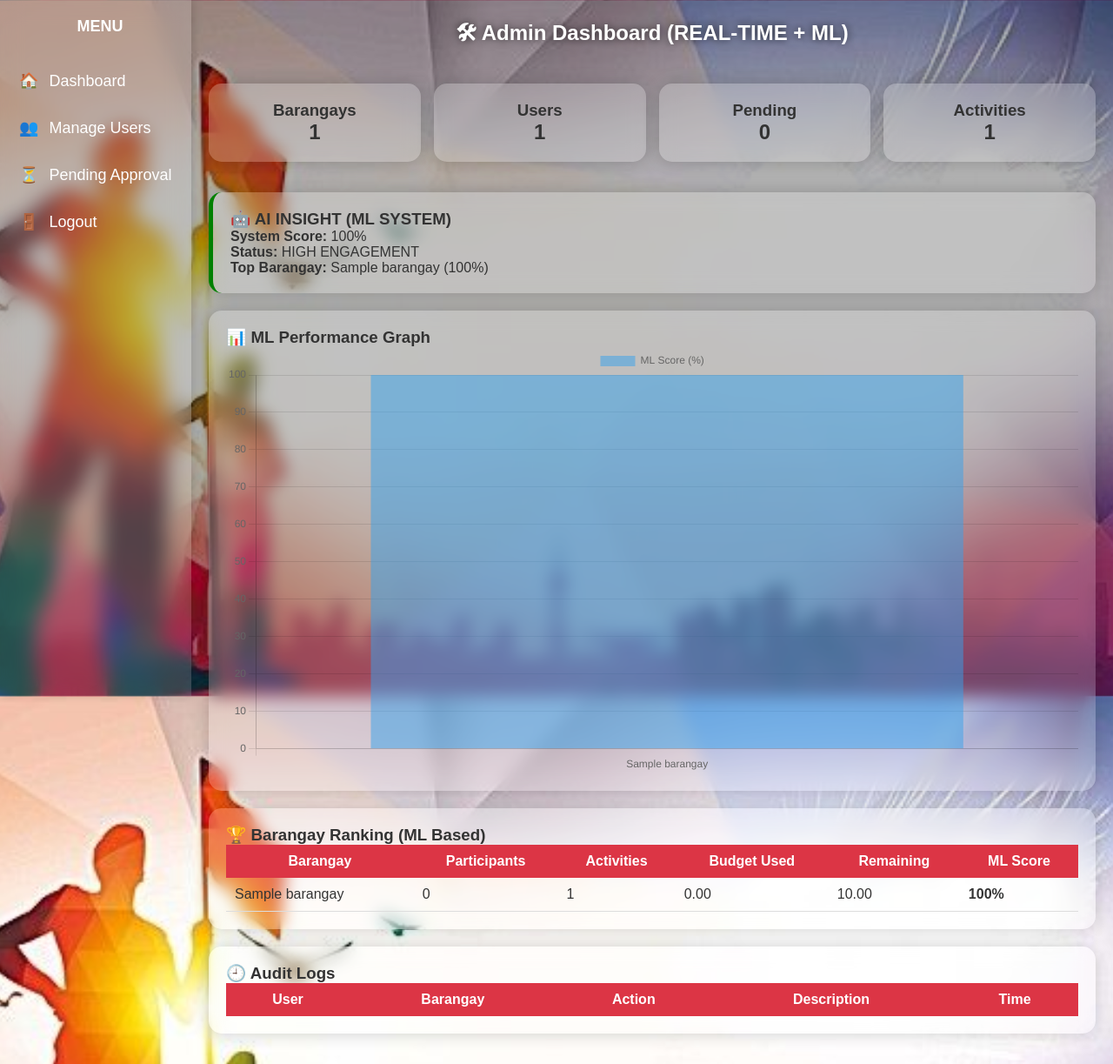
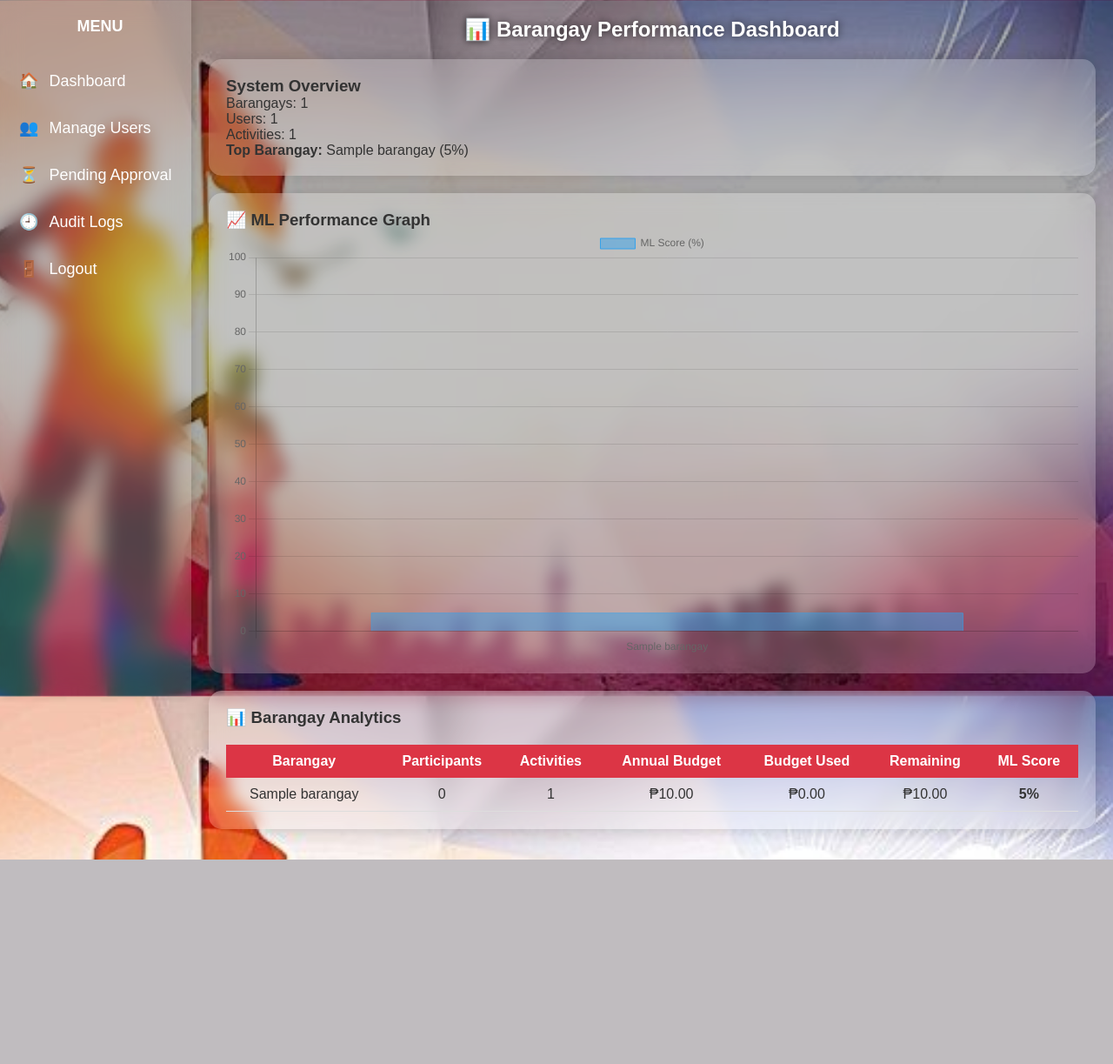
Before and after one commit to dashyd554-commits/skfinal-system, a PHP site: page /admin/admin_dashboard.php in a window 1280 px wide. Shown: the whole page at 87% size. After the commit the page ends 988 px from the top, so only its background shows below. Run offline with PHP 8.4, Linux system fonts and the light colour scheme; the visitor is signed in with stand-in values (Sample User, id 1); tables that the repository leaves empty or names only in its code hold one stand-in row (values such as "Sample post"); data that the repository does not hold is empty; some libraries are stand-ins or nearby versions.

Commit message:
Added admin audit log page and dashboard improvements

```diff
--- a/admin/admin_dashboard.php
+++ b/admin/admin_dashboard.php
@@ -7,97 +7,71 @@ if (!isset($_SESSION['admin'])) {
     exit();
 }
 
-/* ================= SAFE COUNT ================= */
+/* ================= KPI COUNTS ================= */
 function getCount($conn, $sql) {
     $stmt = $conn->prepare($sql);
     $stmt->execute();
     return $stmt->fetch(PDO::FETCH_ASSOC)['total'] ?? 0;
 }
 
-/* ================= KPI ================= */
 $totalUsers = getCount($conn, "SELECT COUNT(*) AS total FROM users");
-$pendingUsers = getCount($conn, "SELECT COUNT(*) AS total FROM users WHERE status='pending'");
 $totalBarangays = getCount($conn, "SELECT COUNT(*) AS total FROM barangays");
 $totalActivities = getCount($conn, "SELECT COUNT(*) AS total FROM activities");
-$totalParticipants = getCount($conn, "SELECT COALESCE(SUM(participants),0) AS total FROM activities");
 
-/* ================= PERFORMANCE DATASET ================= */
+/* ================= MAIN DATA QUERY ================= */
 $stmt = $conn->prepare("
     SELECT
-        b.id AS barangay_id,
+        b.id,
         b.barangay_name,
 
-        COALESCE(SUM(a.participants),0) AS total_participants,
-        COALESCE(SUM(a.allocated_budget),0) AS spent_budget,
-        COUNT(a.id) AS total_activities,
+        COALESCE(SUM(a.participants),0) AS participants,
+        COUNT(a.id) AS activities,
 
         COALESCE(bu.total_amount,0) AS annual_budget,
-        (COALESCE(bu.total_amount,0) - COALESCE(SUM(a.allocated_budget),0)) AS remaining_budget,
+        COALESCE(SUM(a.allocated_budget),0) AS budget_used,
 
-        COALESCE(AVG(a.evaluation_score),0) AS avg_score
+        (COALESCE(bu.total_amount,0) - COALESCE(SUM(a.allocated_budget),0)) AS remaining
 
     FROM barangays b
     LEFT JOIN activities a ON b.id = a.barangay_id
     LEFT JOIN budgets bu ON bu.barangay_id = b.id
 
     GROUP BY b.id, b.barangay_name, bu.total_amount
+    ORDER BY b.barangay_name
 ");
 $stmt->execute();
-$barangayStats = $stmt->fetchAll(PDO::FETCH_ASSOC);
+$data = $stmt->fetchAll(PDO::FETCH_ASSOC);
 
-/* ================= ML SCORE FUNCTION ================= */
-function computeML($d) {
-    $participants = $d['total_participants'];
-    $budgetUsed = $d['spent_budget'];
-    $budgetTotal = $d['annual_budget'] ?: 1;
-    $avgScore = $d['avg_score'];
+/* ================= ML FUNCTION ================= */
+function mlScore($d) {
+
+    $participants = $d['participants'];
+    $activities = $d['activities'];
+    $budgetUsed = $d['budget_used'];
+    $budget = $d['annual_budget'] ?: 1;
 
     $efficiency = ($budgetUsed > 0) ? ($participants / $budgetUsed) : 0;
-    $budgetUsage = $budgetUsed / $budgetTotal;
+    $budgetRatio = $budgetUsed / $budget;
 
-    $score = ($efficiency * 40) + ($avgScore * 30) + ($budgetUsage * 30);
+    $score = (
+        ($efficiency * 40) +
+        ($activities * 5) +
+        ($budgetRatio * 55)
+    );
 
     return min(100, round($score, 2));
 }
 
-/* ================= APPLY ML SCORE ================= */
-foreach ($barangayStats as $i => $b) {
-    $barangayStats[$i]['ml_score'] = computeML($b);
+/* ================= APPLY ML ================= */
+foreach ($data as $i => $d) {
+    $data[$i]['ml'] = mlScore($d);
 }
 
-/* ================= SORT BY ML ================= */
-usort($barangayStats, fn($a, $b) => $b['ml_score'] <=> $a['ml_score']);
+/* ================= SORT ================= */
+usort($data, fn($a,$b) => $b['ml'] <=> $a['ml']);
 
-$topBarangay = $barangayStats[0]['barangay_name'] ?? "N/A";
-$topScore = $barangayStats[0]['ml_score'] ?? 0;
-
-/* ================= ML STATUS ================= */
-$avgML = count($barangayStats) > 0
-    ? array_sum(array_column($barangayStats, 'ml_score')) / count($barangayStats)
-    : 0;
-
-$mlScore = round($avgML, 2);
-
-if ($mlScore >= 70) {
-    $mlStatus = "HIGH ENGAGEMENT";
-    $mlColor = "green";
-} elseif ($mlScore >= 40) {
-    $mlStatus = "MODERATE ENGAGEMENT";
-    $mlColor = "orange";
-} else {
-    $mlStatus = "LOW ENGAGEMENT";
-    $mlColor = "red";
-}
-
-/* ================= AUDIT LOGS ================= */
-$stmt = $conn->prepare("
-    SELECT username, barangay_name, action_type, description, action_time
-    FROM audit_logs
-    ORDER BY action_time DESC
-    LIMIT 5
-");
-$stmt->execute();
-$auditLogs = $stmt->fetchAll(PDO::FETCH_ASSOC);
+$topBarangay = $data[0]['barangay_name'] ?? "N/A";
+$topScore = $data[0]['ml'] ?? 0;
 ?>
 
 <!DOCTYPE html>
@@ -107,35 +81,32 @@ $auditLogs = $stmt->fetchAll(PDO::FETCH_ASSOC);
 
 <link rel="stylesheet" href="../assets/style.css">
 <link rel="stylesheet" href="../assets/sbstyle.css">
+
+<!-- ✅ CHART.JS -->
 <script src="https://cdn.jsdelivr.net/npm/chart.js"></script>
 
 <style>
-.grid {
-    display:grid;
-    grid-template-columns:repeat(4,1fr);
-    gap:15px;
+table {
+    width: 100%;
+    border-collapse: collapse;
+    margin-top: 20px;
 }
-.card {
-    padding:20px;
-    text-align:center;
+
+th {
+    background: #dc3545;
+    color: white;
+    padding: 10px;
 }
-table {
-    width:100%;
-    border-collapse:collapse;
+
+td {
+    padding: 10px;
+    border-bottom: 1px solid #ddd;
+    text-align: center;
 }
-th {
-    background:#dc3545;
-    color:white;
-    padding:10px;
-}
-td {
-    padding:10px;
-    border-bottom:1px solid #ddd;
-}
-.ml-box {
-    padding:20px;
-    border-left:5px solid;
-    margin-top:20px;
+
+.glass {
+    padding: 20px;
+    margin-top: 20px;
 }
 </style>
 </head>
@@ -147,106 +118,61 @@ td {
 <div class="main">
 
     <div class="header">
-        <h2>🛠 Admin Dashboard (REAL-TIME + ML)</h2>
+        <h2>📊 Barangay Performance Dashboard</h2>
     </div>
 
     <!-- KPI -->
-    <div class="grid">
-
-        <div class="glass card">
-            <h3>Barangays</h3>
-            <h2><?= $totalBarangays ?></h2>
-        </div>
-
-        <div class="glass card">
-            <h3>Users</h3>
-            <h2><?= $totalUsers ?></h2>
-        </div>
-
-        <div class="glass card">
-            <h3>Pending</h3>
-            <h2><?= $pendingUsers ?></h2>
-        </div>
-
-        <div class="glass card">
-            <h3>Activities</h3>
-            <h2><?= $totalActivities ?></h2>
-        </div>
-
-    </div>
-
-    <!-- ML PANEL -->
-    <div class="glass ml-box" style="border-color:<?= $mlColor ?>;">
-        <h3>🤖 AI INSIGHT (ML SYSTEM)</h3>
-        <p><b>System Score:</b> <?= $mlScore ?>%</p>
-        <p><b>Status:</b> <?= $mlStatus ?></p>
+    <div class="glass">
+        <h3>System Overview</h3>
+        <p>Barangays: <?= $totalBarangays ?></p>
+        <p>Users: <?= $totalUsers ?></p>
+        <p>Activities: <?= $totalActivities ?></p>
         <p><b>Top Barangay:</b> <?= $topBarangay ?> (<?= $topScore ?>%)</p>
     </div>
 
-    <!-- CHART -->
-    <div class="glass" style="margin-top:20px;padding:20px;">
-        <h3>📊 ML Performance Graph</h3>
+    <!-- 📈 GRAPH (RESTORED) -->
+    <div class="glass">
+        <h3>📈 ML Performance Graph</h3>
         <canvas id="mlChart"></canvas>
     </div>
 
-    <!-- BARANGAY TABLE -->
-    <div class="glass" style="margin-top:20px;padding:20px;">
-        <h3>🏆 Barangay Ranking (ML Based)</h3>
+    <!-- TABLE -->
+    <div class="glass">
+
+        <h3>📊 Barangay Analytics</h3>
 
         <table>
             <tr>
                 <th>Barangay</th>
                 <th>Participants</th>
                 <th>Activities</th>
+                <th>Annual Budget</th>
                 <th>Budget Used</th>
                 <th>Remaining</th>
                 <th>ML Score</th>
             </tr>
 
-            <?php foreach($barangayStats as $b){ ?>
+            <?php foreach($data as $d){ ?>
             <tr>
-                <td><?= htmlspecialchars($b['barangay_name']) ?></td>
-                <td><?= $b['total_participants'] ?></td>
-                <td><?= $b['total_activities'] ?></td>
-                <td><?= number_format($b['spent_budget'],2) ?></td>
-                <td><?= number_format($b['remaining_budget'],2) ?></td>
-                <td><b><?= $b['ml_score'] ?>%</b></td>
+                <td><?= htmlspecialchars($d['barangay_name']) ?></td>
+                <td><?= $d['participants'] ?></td>
+                <td><?= $d['activities'] ?></td>
+                <td>₱<?= number_format($d['annual_budget'],2) ?></td>
+                <td>₱<?= number_format($d['budget_used'],2) ?></td>
+                <td>₱<?= number_format($d['remaining'],2) ?></td>
+                <td><b><?= $d['ml'] ?>%</b></td>
             </tr>
             <?php } ?>
 
         </table>
     </div>
 
-    <!-- AUDIT LOG -->
-    <div class="glass" style="margin-top:20px;padding:20px;">
-        <h3>🕘 Audit Logs</h3>
-
-        <table>
-            <tr>
-                <th>User</th>
-                <th>Barangay</th>
-                <th>Action</th>
-                <th>Description</th>
-                <th>Time</th>
-            </tr>
-
-            <?php foreach($auditLogs as $log){ ?>
-            <tr>
-                <td><?= htmlspecialchars($log['username'] ?? 'system') ?></td>
-                <td><?= htmlspecialchars($log['barangay_name'] ?? 'N/A') ?></td>
-                <td><?= htmlspecialchars($log['action_type']) ?></td>
-                <td><?= htmlspecialchars($log['description']) ?></td>
-                <td><?= $log['action_time'] ?></td>
-            </tr>
-            <?php } ?>
-        </table>
-    </div>
-
 </div>
 
+<!-- 📊 GRAPH SCRIPT -->
 <script>
-const labels = <?= json_encode(array_column($barangayStats, 'barangay_name')) ?>;
-const data = <?= json_encode(array_column($barangayStats, 'ml_score')) ?>;
+const labels = <?= json_encode(array_column($data, 'barangay_name')) ?>;
+const scores = <?= json_encode(array_column($data, 'ml')) ?>;
 
 new Chart(document.getElementById('mlChart'), {
     type: 'bar',
@@ -254,7 +180,8 @@ new Chart(document.getElementById('mlChart'), {
         labels: labels,
         datasets: [{
             label: 'ML Score (%)',
-            data: data
+            data: scores,
+            borderWidth: 1
         }]
     },
     options: {
@@ -269,12 +196,5 @@ new Chart(document.getElementById('mlChart'), {
 });
 </script>
 
-<!-- REAL TIME AUTO REFRESH -->
-<script>
-setInterval(() => {
-    location.reload();
-}, 10000);
-</script>
-
 </body>
 </html>
--- a/assets/sidebar.php
+++ b/assets/sidebar.php
@@ -7,6 +7,7 @@
         <a href="admin_dashboard.php">🏠 <span>Dashboard</span></a>
         <a href="admin_users.php">👥 <span>Manage Users</span></a>
         <a href="admin_pending.php">⏳ <span>Pending Approval</span></a>
+        <a href="admin_audit_log.php">🕘 <span> Audit Logs</span></a>
 
     <?php } elseif (isset($_SESSION['user']) && $_SESSION['user']['role'] === 'chairman') { ?>
 
```
Also changed, not shown: admin/admin_audit_log.php (added, +120 -0 lines).
